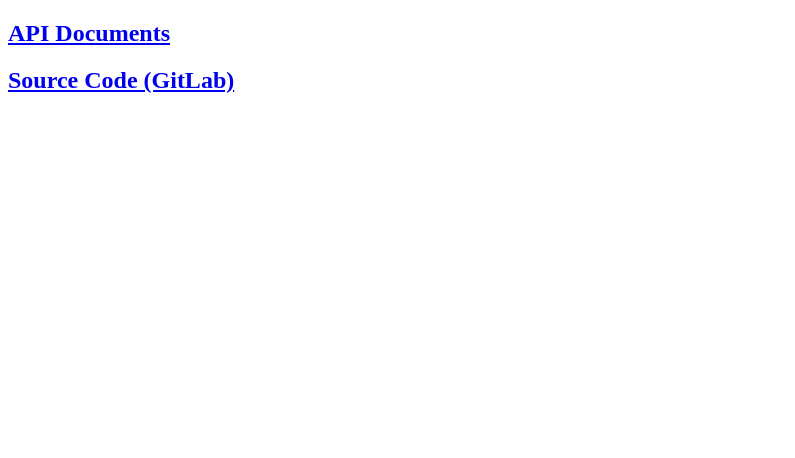
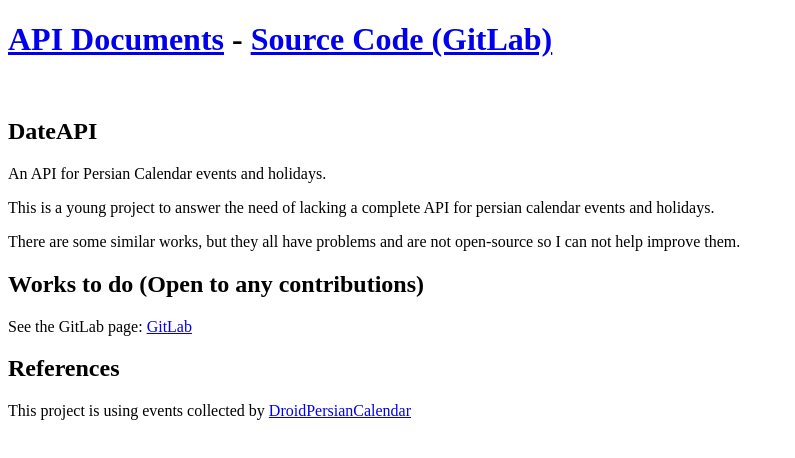
Before and after one commit to ariakh55/date-api, a website: page app/public/index.html in a window 1280 px wide. Shown: the whole page, without its empty margins (0-795 px from the left). Drawn offline with Linux system fonts and the light colour scheme.

Commit message:
Update home page

```diff
--- a/app/public/index.html
+++ b/app/public/index.html
@@ -1,14 +1,31 @@
 <!DOCTYPE html>
 <html>
-  <head>
+
+<head>
     <title>DateAPI</title>
-  </head>
-  <body>
-    <h2>
-        <a href="https://dateapi.ir/docs/">API Documents</a>
-    </h2>
-    <h2>
-        <a href="https://gitlab.com/molaeiali/date-api">Source Code (GitLab)</a>
-    </h2>
-  </body>
+</head>
+
+<body>
+    <h1><a href="https://dateapi.ir/docs/">API Documents</a> - <a href="https://gitlab.com/molaeiali/date-api">Source Code (GitLab)</a></h1>
+    <br>
+    <h2> DateAPI</h2>
+    <p>
+        An API for Persian Calendar events and holidays.
+    </p>
+    <p>
+        This is a young project to answer the need of lacking a complete API for persian calendar events and holidays.
+    </p>
+    <p>
+        There are some similar works, but they all have problems and are not open-source so I can not help improve them.
+    </p>
+    <h2> Works to do (Open to any contributions)</h2>
+    <p>
+      See the GitLab page: <a href="https://gitlab.com/molaeiali/date-api">GitLab</a>
+    </p>
+    <h2> References</h2>
+    <p>
+        This project is using events collected by <a href="https://github.com/ebraminio/DroidPersianCalendar">DroidPersianCalendar</a>
+    </p>
+</body>
+
 </html>
```
